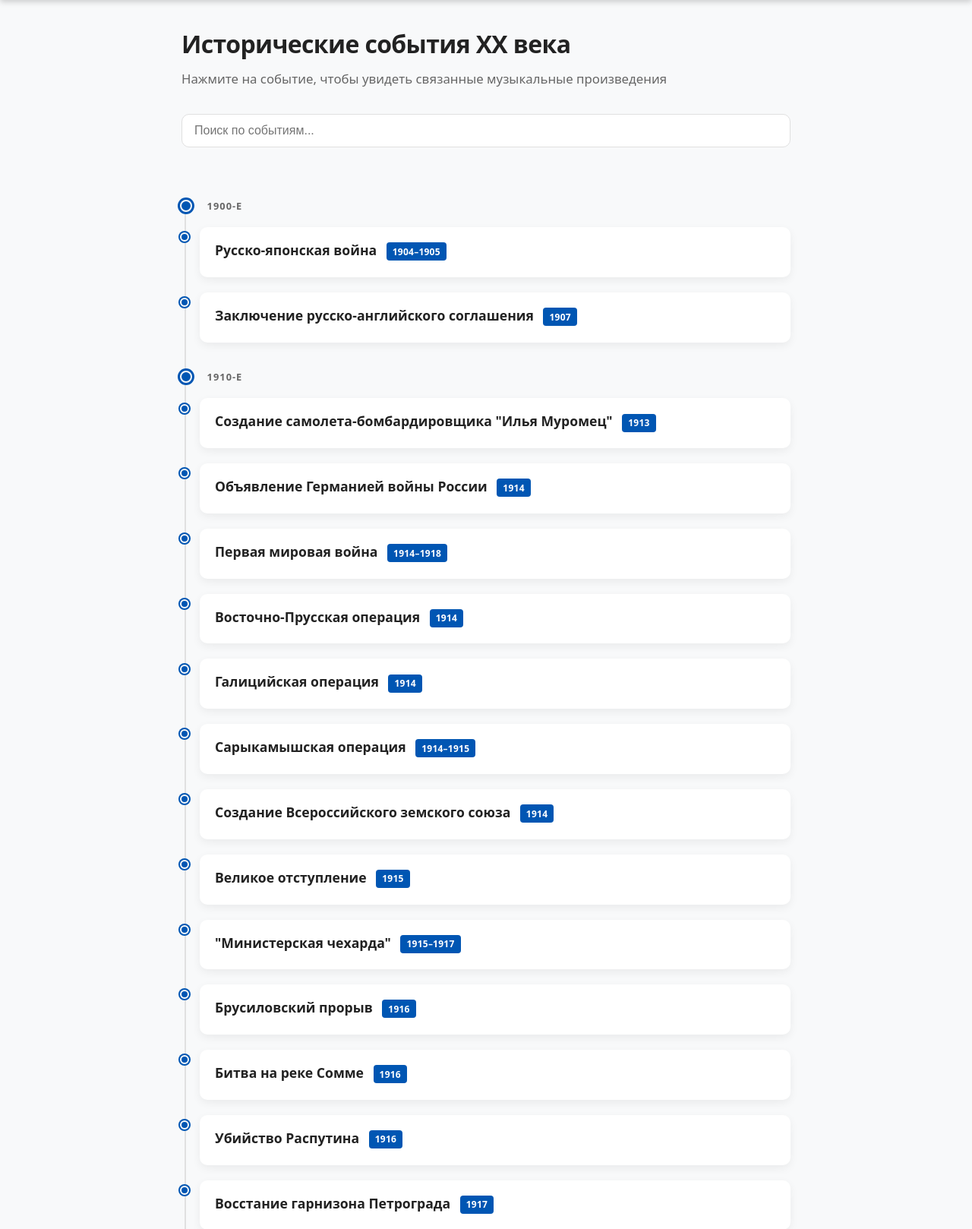
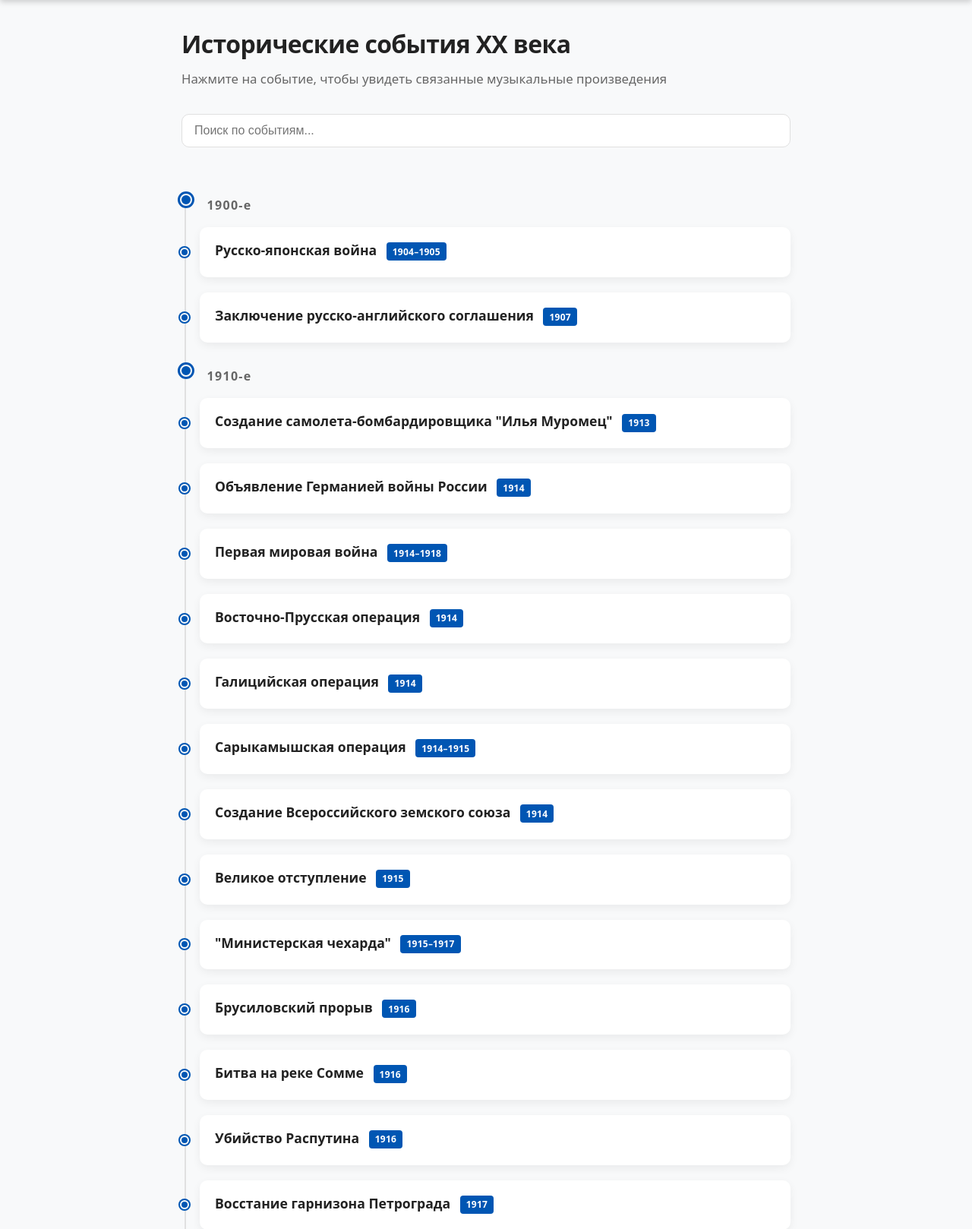
Before and after one commit to menneli/history-project, a FastAPI app: page / in a window 1280 px wide. Shown: the part 61-1679 px from the top of the page at 76% size. Run offline with FastAPI, Linux system fonts and the light colour scheme.

Commit message:
minor updates

```diff
--- a/static/style.css
+++ b/static/style.css
@@ -100,7 +100,8 @@ h1 { margin-bottom: 0.5rem; font-size: 2rem; letter-spacing: -0.02em; }
 .timeline-dot {
   position: absolute;
   left: -1.65rem;
-  top: 0.45rem;
+  top: 50%;
+  transform: translateY(-50%);
   width: 12px;
   height: 12px;
   background: var(--primary);
@@ -154,9 +155,8 @@ h1 { margin-bottom: 0.5rem; font-size: 2rem; letter-spacing: -0.02em; }
 }
 .timeline-decade .decade-label {
   font-weight: 700;
-  font-size: 0.8rem;
+  font-size: 1.0rem;
   color: var(--text-muted);
-  text-transform: uppercase;
   letter-spacing: 0.08em;
   background: var(--bg);
   padding: 0 0.6rem;
--- a/templates/base.html
+++ b/templates/base.html
@@ -20,7 +20,7 @@
         {% block content %}{% endblock %}
     </main>
     <footer>
-        <p>© 2026 HistorySounds • Данные загружаются из Excel • Работает на FastAPI</p>
+        <p>© 2026 HistorySounds • Работает на FastAPI</p>
     </footer>
 
     <script>
```
